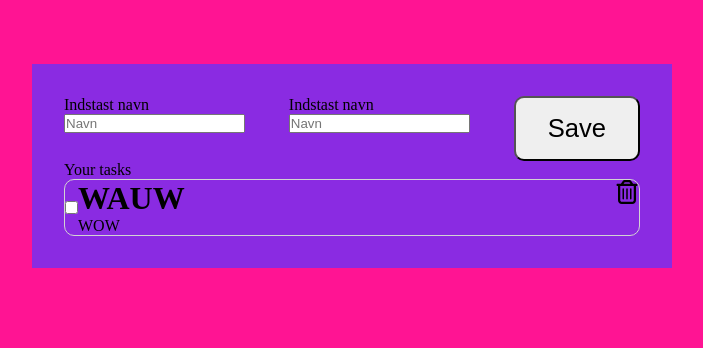
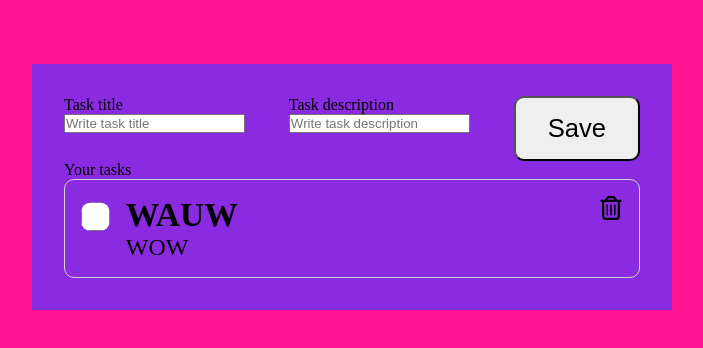
Before and after one commit to Isabella1807/TODO, a React (Vite) app: page / in a window 1280 px wide. Shown: the top 348 px of the page, without its empty margins (288-991 px from the left). Built offline with nearby package versions, Linux system fonts and the light colour scheme.

Commit message:
added components for task list and basic layout completed

```diff
--- a/src/components/Atoms/TaskCheckbox/TaskCheckbox.tsx
+++ b/src/components/Atoms/TaskCheckbox/TaskCheckbox.tsx
@@ -1,7 +1,10 @@
+import './TaskCheckboxStyle.scss'
 
 const TaskCheckbox = () => {
-    return(
-        <input type="checkbox"/>
+    return (
+        <div className="task-checkbox-container">
+            <input className='task-checkbox-container__input' type="checkbox"/>
+        </div>
     )
 }
 
--- /dev/null
+++ b/src/components/Atoms/TaskCheckbox/TaskCheckboxStyle.scss
@@ -0,0 +1,9 @@
+.task-checkbox-container{
+  margin: 0.4rem 1rem 0 0;
+
+  &__input {
+    width: 1.8rem;
+    height: 1.8rem;
+    clip-path: inset(0 0 0 0 round 10px);
+  }
+}
--- a/src/components/Atoms/TaskDescription/TaskDescription.tsx
+++ b/src/components/Atoms/TaskDescription/TaskDescription.tsx
@@ -1,9 +1,10 @@
+import './TaskDescriptionStyle.scss'
 import {TypeTaskDescriptionsProps} from "../../../types/types";
 
 const TaskDescription = ({description}: {description: TypeTaskDescriptionsProps['description']}) => {
 
     return(
-        <p>{description}</p>
+        <p className='task-description'>{description}</p>
     )
 }
 
--- /dev/null
+++ b/src/components/Atoms/TaskDescription/TaskDescriptionStyle.scss
@@ -0,0 +1,3 @@
+.task-description {
+  font-size: 1.5rem;
+}
--- a/src/components/Atoms/TaskTitle/TaskTitle.tsx
+++ b/src/components/Atoms/TaskTitle/TaskTitle.tsx
@@ -1,8 +1,9 @@
+import './TaskTitleStyle.scss'
 import {TypeTaskDescriptionsProps} from "../../../types/types";
 
 const TaskTitle = ({title}: {title: TypeTaskDescriptionsProps['title']}) => {
     return (
-        <h1>{title}</h1>
+        <h1 className='task-title'>{title}</h1>
     )
 }
 
--- /dev/null
+++ b/src/components/Atoms/TaskTitle/TaskTitleStyle.scss
@@ -0,0 +1,3 @@
+.task-title{
+  font-size: 2.1rem;
+}
--- a/src/components/Molecules/TaskItem/TaskItemStyle.scss
+++ b/src/components/Molecules/TaskItem/TaskItemStyle.scss
@@ -4,6 +4,7 @@
   border: 1px solid lightgray;
   border-radius: 10px;
   width: 100%;
+  padding: 1rem;
 
   &__left-float {
     display: flex;
--- a/src/components/Organisms/AddNewTask/AddNewTask.tsx
+++ b/src/components/Organisms/AddNewTask/AddNewTask.tsx
@@ -5,8 +5,8 @@ import './AddNewTaskStyle.scss';
 const AddNewTask = () => {
     return(
         <div className='new-task-container'>
-            <InputForm placeholder='Navn' label='Indstast navn'/>
-            <InputForm placeholder='Navn' label='Indstast navn'/>
+            <InputForm placeholder='Write task title' label='Task title'/>
+            <InputForm placeholder='Write task description' label='Task description'/>
             <ButtonBase buttonText='Save'/>
         </div>
     )
```
